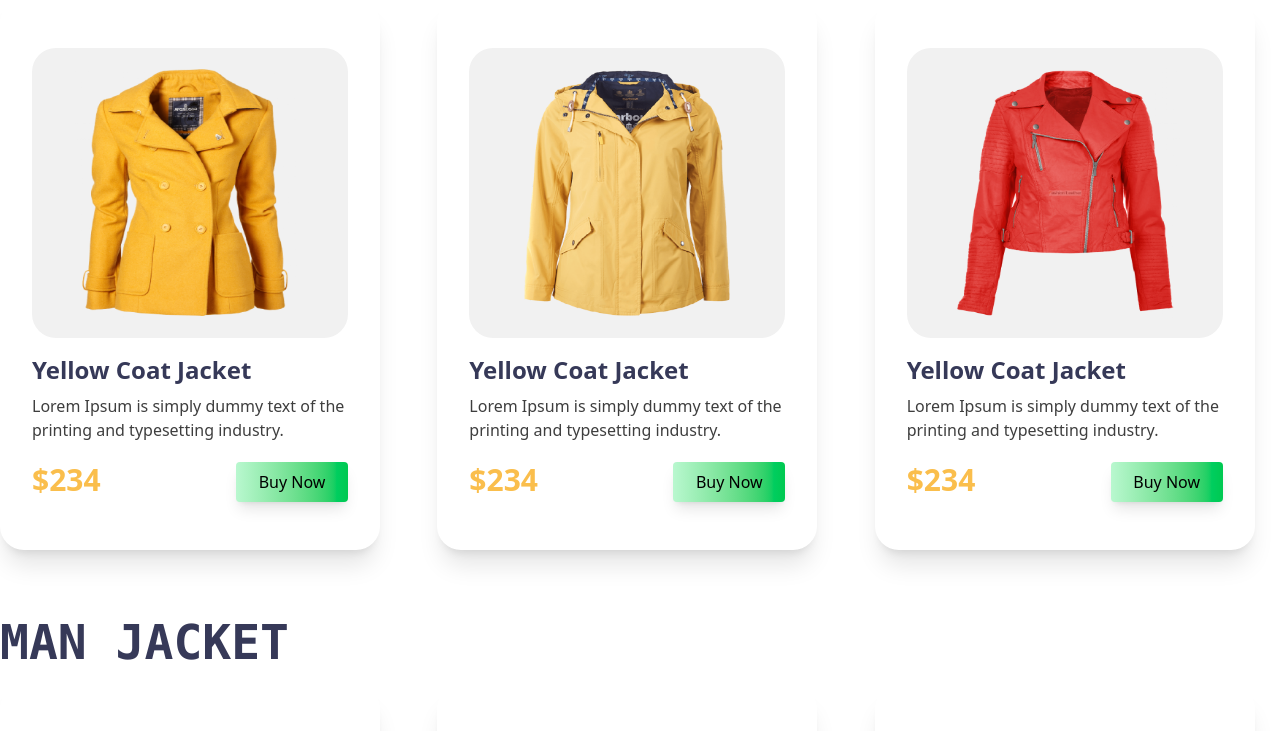
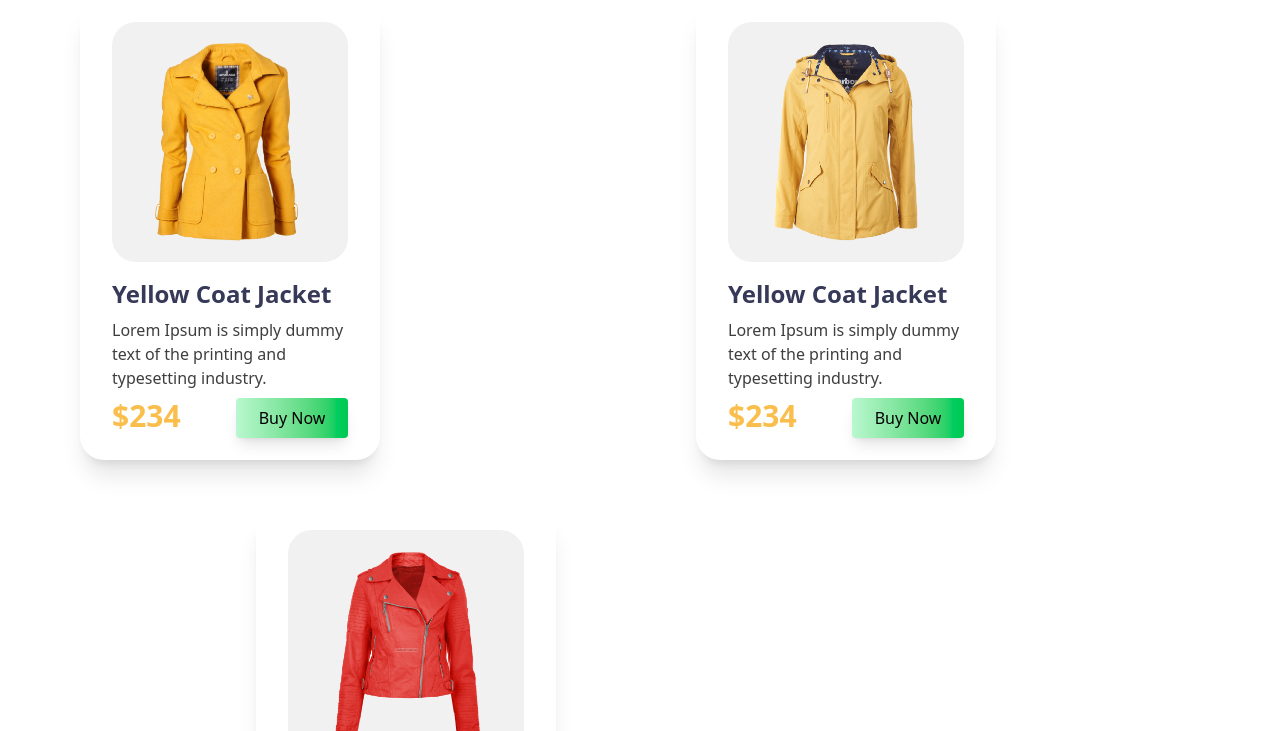
Before and after one commit to Developer-Shuvo/Fashion, a plain HTML site: page index.html in a window 1280 px wide. Shown: the part 723-1454 px from the top of the page. Drawn offline with nearby package versions, Linux system fonts and the light colour scheme.

Commit message:
Responsive for Tablet

```diff
--- a/index.html
+++ b/index.html
@@ -59,7 +59,7 @@
 
             <!-- ___banner-img___ -->
             <img src="./images/model.png" alt="">
-            <div></div>
+
         </section>
 
 
@@ -74,21 +74,21 @@
 
 
     <!-- --------------Woman Fashion Section------------ -->
-    <main class="grid justify-center grid-cols-1 mx-auto md:grid-cols-3 max-w-7xl item-center gap-x-8">
+    <main class="grid justify-center grid-cols-1 mx-auto md:grid-cols-2 md:ml-20 md:space-x-2 max-w-7xl item-center gap-x-8">
         <!-- -----card 1 ------  -->
         <section class="">
             <h1 class="font-bold text-5xl text-[#363958] mt-12 mb-5 uppercase font-mono  ">Woman Jacket</h1>
-            <div class="flex items-center rounded-3xl w-[380px]  h-[550px] justify-center shadow-xl">
+            <div class="flex items-center rounded-3xl w-[380px] md:w-[300px] md:h-[460px]  h-[550px] justify-center shadow-xl">
 
                 <div class="flex items-center justify-center ">
                     <div class="flex flex-col ">
 
                         <div class="flex justify-center item-center bg-[#F1F1F1] rounded-3xl mx-8">
-                            <img class="w-[270px]  h-[290px] flex items-center  justify-center p-5" src="./images/jacket-1.png" alt="">
+                            <img class="w-[270px] md:w-[200px] md:h-[240px] h-[290px] flex items-center  justify-center p-5" src="./images/jacket-1.png" alt="">
                         </div>
                         <h2 class="font-bold text-2xl text-[#363958] mt-4 mx-8">Yellow Coat Jacket </h2>
                         <p class="font-normal text-base text-[#3E3E3E] mt-2 mx-8">Lorem Ipsum is simply dummy text of the printing and typesetting industry.</p>
-                        <div class="flex justify-between mx-8 mt-5 item-center">
+                        <div class="flex justify-between mx-8 mt-5 md:mt-2 item-center">
                             <p class="font-bold text-[#FABE4C] text-3xl">$234</p>
                             <button class="h-10 bg-green-200 border border-none rounded shadow-lg cursor-pointer text-black-800 w-28 bg-linear-to-r from-green-200 to-green-500 hover:to-lime-400 ">Buy Now</button>
                         </div>
@@ -100,17 +100,17 @@
         <!-- -----card 2 ------  -->
         <section class=" mt-29">
             <!-- <h1 class="font-bold text-5xl text-[#363958] mt-12 mb-5 uppercase font-mono  ">Woman Jacket</h1> -->
-            <div class=" flex items-center rounded-3xl w-[380px]  h-[550px] justify-center shadow-xl ">
+            <div class=" flex items-center rounded-3xl w-[380px] md:w-[300px] md:h-[460px]  h-[550px] justify-center shadow-xl ">
 
                 <div class="flex items-center justify-center ">
                     <div class="flex flex-col ">
 
                         <div class="flex justify-center item-center bg-[#F1F1F1] rounded-3xl mx-8">
-                            <img class="w-[270px]  h-[290px] flex items-center  justify-center p-5 " src="./images/jacket-2.png" alt="">
+                            <img class="w-[270px]  h-[290px] md:w-[200px] md:h-[240px] flex items-center  justify-center p-5 " src="./images/jacket-2.png" alt="">
                         </div>
                         <h2 class="font-bold text-2xl text-[#363958] mt-4 mx-8 ">Yellow Coat Jacket </h2>
                         <p class="font-normal text-base text-[#3E3E3E] mt-2 mx-8">Lorem Ipsum is simply dummy text of the printing and typesetting industry.</p>
-                        <div class="flex justify-between mx-8 mt-5 item-center">
+                        <div class="flex justify-between mx-8 mt-5 md:mt-2 item-center">
                             <p class="font-bold text-[#FABE4C] text-3xl">$234</p>
                             <button class="h-10 bg-green-200 border border-none rounded shadow-lg cursor-pointer text-black-800 w-28 bg-linear-to-r from-green-200 to-green-500 hover:to-lime-400">Buy Now</button>
                         </div>
@@ -120,19 +120,19 @@
             </div>
         </section>
         <!-- -----card 3 ------  -->
-        <section class=" mt-29">
+        <section class="mt-12 md:ml-44">
             <!-- <h1 class="font-bold text-5xl text-[#363958] mt-12 mb-5 uppercase font-mono  ">Woman Jacket</h1> -->
-            <div class=" flex items-center rounded-3xl w-[380px]  h-[550px] justify-center shadow-xl">
+            <div class=" flex items-center rounded-3xl w-[380px] md:w-[300px] md:h-[460px]  h-[550px] justify-center shadow-xl">
 
                 <div class="flex items-center justify-center ">
                     <div class="flex flex-col ">
 
                         <div class="flex justify-center item-center bg-[#F1F1F1] rounded-3xl mx-8">
-                            <img class="w-[270px]  h-[290px] flex items-center  justify-center p-5" src="./images/jacket-3.png" alt="">
+                            <img class="w-[270px]  h-[290px] md:w-[200px] md:h-[240px] flex items-center  justify-center p-5" src="./images/jacket-3.png" alt="">
                         </div>
                         <h2 class="font-bold text-2xl text-[#363958] mt-4 mx-8 ">Yellow Coat Jacket </h2>
                         <p class="font-normal text-base text-[#3E3E3E] mt-2 mx-8">Lorem Ipsum is simply dummy text of the printing and typesetting industry.</p>
-                        <div class="flex justify-between mx-8 mt-5 item-center">
+                        <div class="flex justify-between mx-8 mt-5 md:mt-2 item-center">
                             <p class="font-bold text-[#FABE4C] text-3xl">$234</p>
                             <button class="h-10 bg-green-200 border border-none rounded shadow-lg cursor-pointer text-black-800 w-28 bg-linear-to-r from-green-200 to-green-500 hover:to-lime-400 ">Buy Now</button>
                         </div>
```
